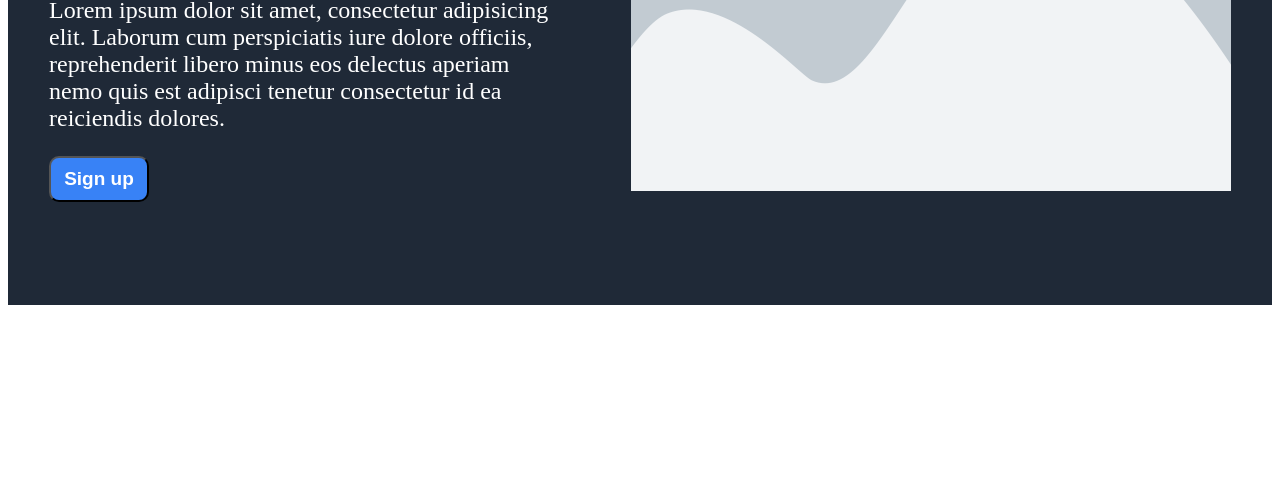
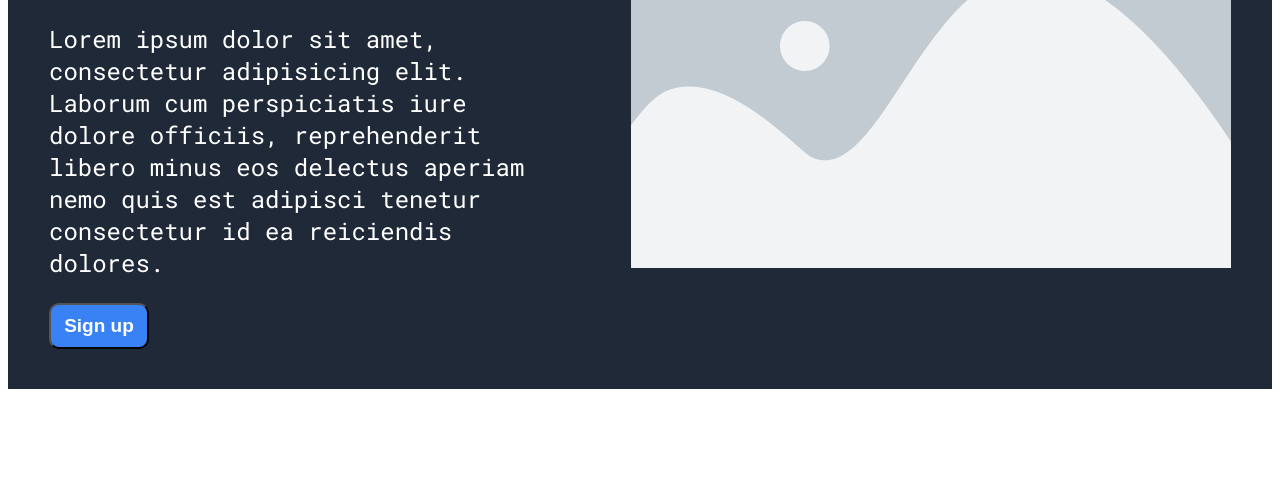
Before and after one commit to SeekNDDestroy/landing_page, a plain HTML site: page index.html in a window 1280 px wide. Shown: the part 303-800 px from the top of the page. Drawn offline with Linux system fonts and the light colour scheme.

Commit message:
add google font

```diff
--- a/index.html
+++ b/index.html
@@ -4,6 +4,9 @@
     <meta charset="UTF-8">
     <meta name="viewport" content="width=device-width, initial-scale=1.0">
     <link rel="stylesheet" href="style.css">
+    <link rel="preconnect" href="https://fonts.googleapis.com">
+    <link rel="preconnect" href="https://fonts.gstatic.com" crossorigin>
+    <link href="https://fonts.googleapis.com/css2?family=Roboto+Mono:ital,wght@0,100..700;1,100..700&family=Roboto:ital,wght@0,100;0,300;0,400;0,500;0,700;0,900;1,100;1,300;1,400;1,500;1,700;1,900&display=swap" rel="stylesheet">
     <title>Document</title>
 </head>
 <body>
--- a/style.css
+++ b/style.css
@@ -1,7 +1,11 @@
+body{
+    font-family: 'Roboto Mono';
+}
 header{
     background-color: #1f2937;
     color: white;
-    height: 600px;
+    height: fit-content;
+    padding-bottom: 40px;
 }
 
 header a{
```
